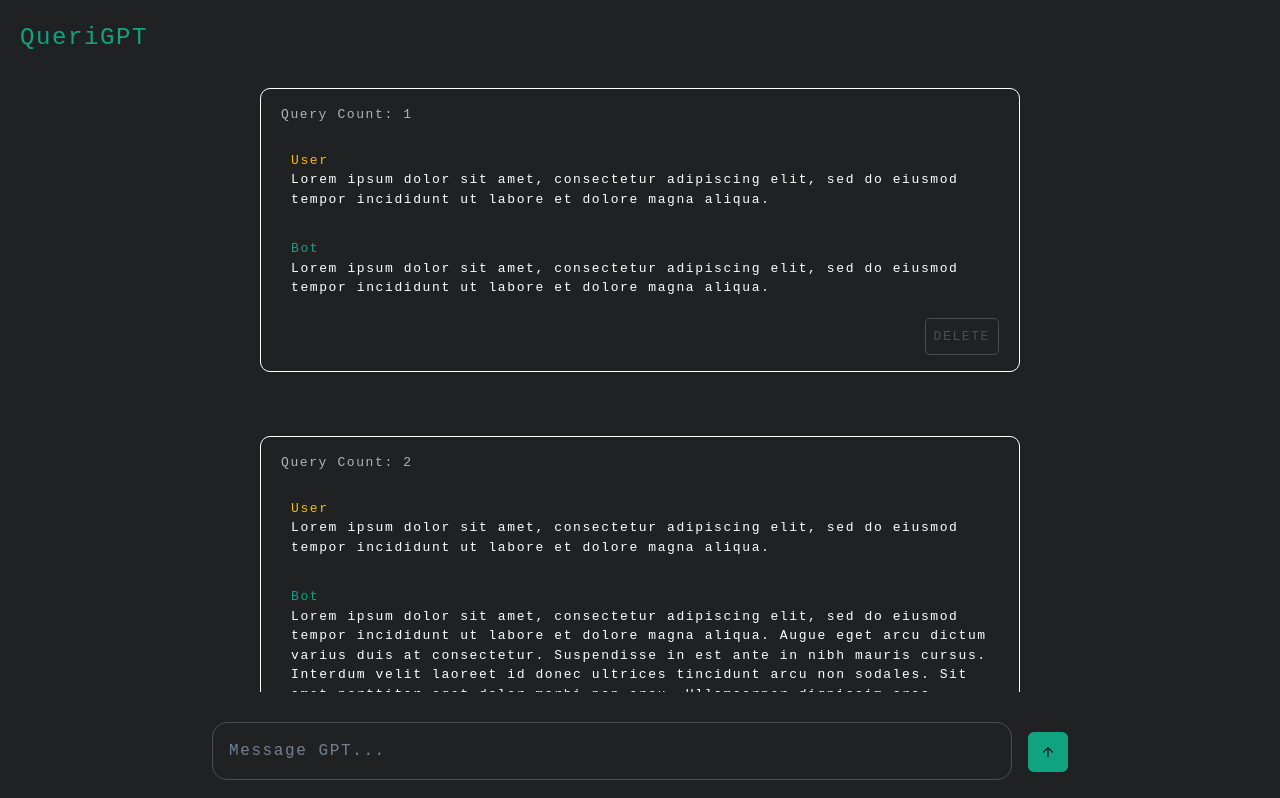
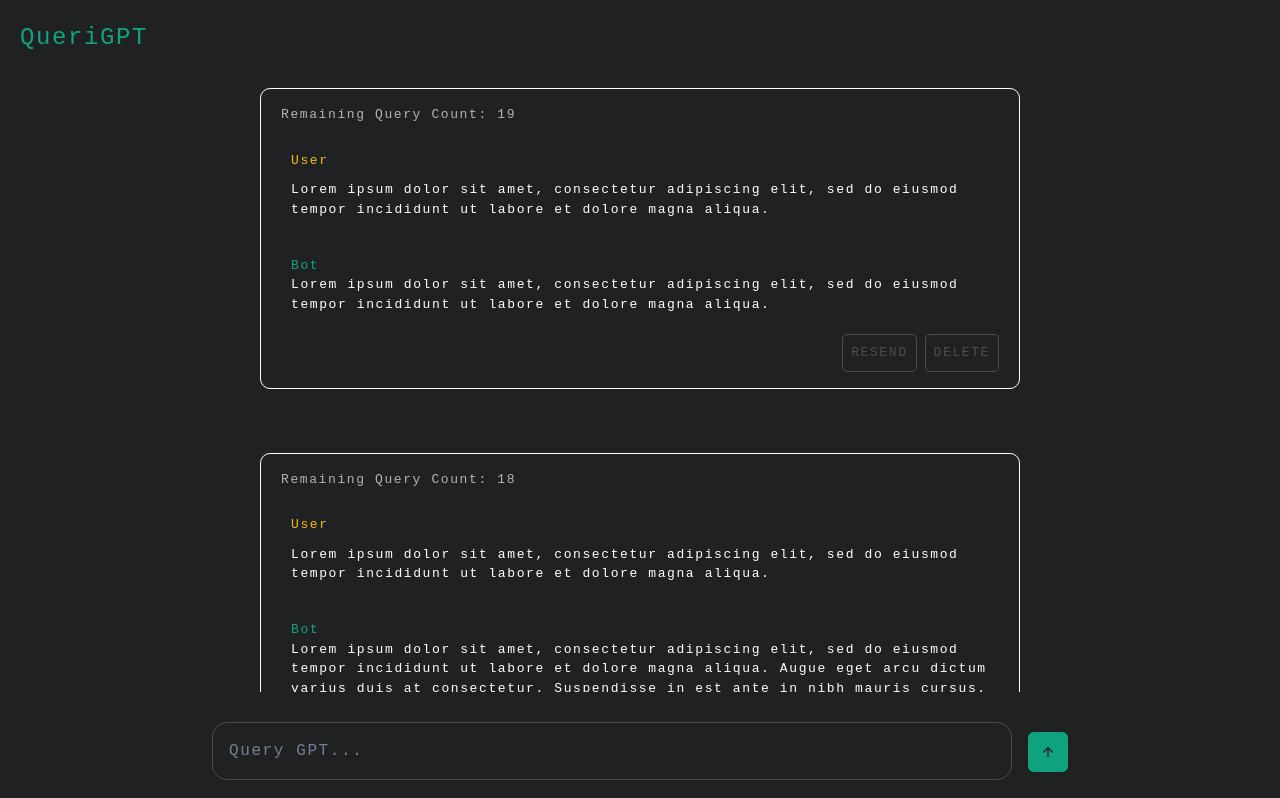
Before and after one commit to Soohyeun/COMP4537_Project, a React (Vite) app in the folder client/: page /query in a window 1280 px wide. Shown: the top 798 px of the page. Built offline with nearby package versions, Linux system fonts and the light colour scheme.

Commit message:
feat: allow users to resend queries

```diff
--- a/client/src/components/login/Login.jsx
+++ b/client/src/components/login/Login.jsx
@@ -67,7 +67,7 @@
 							LOG IN
 						</button>
                         <Link to="/signup">
-                            Does not have an account...
+                            Do not have an account...
                         </Link>
 					</Form>
 				)}
--- /dev/null
+++ b/client/src/components/query/ChatContainer.jsx
@@ -0,0 +1,48 @@
+import React, { useState } from "react";
+import PropTypes from "prop-types";
+
+ChatContainer.propTypes = {
+	remainingQueryCount: PropTypes.number.isRequired,
+	query: PropTypes.string.isRequired,
+	response: PropTypes.string.isRequired,
+	deleteChat: PropTypes.func.isRequired,
+};
+
+export default function ChatContainer(props) {
+	const { remainingQueryCount, response, deleteChat } = props;
+	const [query, setQuery] = useState(props.query);
+
+	const resendQuery = () => {
+		console.log(`Resending query: ${query}`);
+	};
+
+	return (
+		<div className="chat-container">
+			<p className="query-count">
+				Remaining Query Count: {remainingQueryCount}
+			</p>
+			<div className="chat-message user">
+				<label>User</label>
+				<textarea
+					type="text"
+					value={query}
+					onChange={(event) => {
+						setQuery(event.target.value);
+					}}
+				/>
+			</div>
+			<div className="chat-message bot">
+				<label>Bot</label>
+				<p>{response}</p>
+			</div>
+			<div className="buttons">
+				<button className="resend-button" onClick={resendQuery}>
+					RESEND
+				</button>
+				<button className="delete-button" onClick={deleteChat}>
+					DELETE
+				</button>
+			</div>
+		</div>
+	);
+}
--- a/client/src/components/query/Footer.jsx
+++ b/client/src/components/query/Footer.jsx
@@ -5,7 +5,7 @@
 	return (
 		<footer>
 			<div>
-				<input placeholder="Message GPT..."></input>
+				<input placeholder="Query GPT..."></input>
                 <IconButton
 					icon={<ArrowUpIcon />}
 					aria-label="Send Message"
--- a/client/src/components/query/Query.jsx
+++ b/client/src/components/query/Query.jsx
@@ -1,3 +1,4 @@
+import ChatContainer from "./ChatContainer";
 import Footer from "./Footer";
 
 export default function Query() {
@@ -7,108 +8,73 @@
 				<h1>QueriGPT</h1>
 			</header>
 			<main>
-				<div className="chat-container">
-					<p className="query-count">Query Count: 1</p>
-					<div className="chat-message user">
-						<label>User</label>
-						<p>
-							Lorem ipsum dolor sit amet, consectetur adipiscing
-							elit, sed do eiusmod tempor incididunt ut labore et
-							dolore magna aliqua.
-						</p>
-					</div>
-					<div className="chat-message bot">
-						<label>Bot</label>
-						<p>
-							Lorem ipsum dolor sit amet, consectetur adipiscing
-							elit, sed do eiusmod tempor incididunt ut labore et
-							dolore magna aliqua.
-						</p>
-					</div>
-					<button className="delete-button">DELETE</button>
-				</div>
-				<div className="chat-container">
-					<p className="query-count">Query Count: 2</p>
-					<div className="chat-message user">
-						<label>User</label>
-						<p>
-							Lorem ipsum dolor sit amet, consectetur adipiscing
-							elit, sed do eiusmod tempor incididunt ut labore et
-							dolore magna aliqua.
-						</p>
-					</div>
-					<div className="chat-message bot">
-						<label>Bot</label>
-						<p>
-							Lorem ipsum dolor sit amet, consectetur adipiscing
-							elit, sed do eiusmod tempor incididunt ut labore et
-							dolore magna aliqua. Augue eget arcu dictum varius
-							duis at consectetur. Suspendisse in est ante in nibh
-							mauris cursus. Interdum velit laoreet id donec
-							ultrices tincidunt arcu non sodales. Sit amet
-							porttitor eget dolor morbi non arcu. Ullamcorper
-							dignissim cras tincidunt lobortis feugiat vivamus.
-							Ultrices tincidunt arcu non sodales. Nunc congue
-							nisi vitae suscipit tellus mauris a. Massa sed
-							elementum tempus egestas sed. Morbi tristique
-							senectus et netus et. Adipiscing elit duis tristique
-							sollicitudin. Tortor posuere ac ut consequat semper
-							viverra. Aliquam etiam erat velit scelerisque in
-							dictum non consectetur. Diam sit amet nisl suscipit
-							adipiscing bibendum est. Aliquet nibh praesent
-							tristique magna sit amet purus. Interdum velit
-							euismod in pellentesque massa placerat duis
-							ultricies. Tortor aliquam nulla facilisi cras
-							fermentum odio eu. Viverra nam libero justo laoreet.
-							Massa placerat duis ultricies lacus. Sem viverra
-							aliquet eget sit amet tellus cras adipiscing.
-							Pretium fusce id velit ut tortor pretium. Habitant
-							morbi tristique senectus et netus et malesuada.
-							Tellus id interdum velit laoreet id donec.
-							Pellentesque habitant morbi tristique senectus et
-							netus. Aenean et tortor at risus. Fringilla
-							phasellus faucibus scelerisque eleifend. Suspendisse
-							faucibus interdum posuere lorem ipsum dolor sit
-							amet. Est pellentesque elit ullamcorper dignissim
-							cras tincidunt lobortis. Euismod in pellentesque
-							massa placerat duis ultricies lacus sed turpis.
-							Pellentesque eu tincidunt tortor aliquam nulla
-							facilisi. Aenean pharetra magna ac placerat.
-							Dignissim cras tincidunt lobortis feugiat vivamus
-							at. Rhoncus aenean vel elit scelerisque mauris. Non
-							blandit massa enim nec dui nunc mattis enim.
-							Ullamcorper sit amet risus nullam eget felis eget
-							nunc lobortis. Senectus et netus et malesuada fames
-							ac turpis. Proin libero nunc consequat interdum
-							varius sit. Morbi tristique senectus et netus et
-							malesuada. Pretium nibh ipsum consequat nisl vel
-							pretium lectus. Aliquam nulla facilisi cras
-							fermentum. Neque ornare aenean euismod elementum
-							nisi quis eleifend quam adipiscing. Molestie a
-							iaculis at erat pellentesque adipiscing commodo elit
-							at. Varius sit amet mattis vulputate enim. Donec ac
-							odio tempor orci dapibus ultrices in iaculis nunc.
-							Urna id volutpat lacus laoreet non curabitur
-							gravida. Nisi lacus sed viverra tellus in hac
-							habitasse platea dictumst. Erat pellentesque
-							adipiscing commodo elit at imperdiet dui accumsan.
-							Tristique senectus et netus et malesuada fames ac.
-							Odio tempor orci dapibus ultrices in iaculis nunc
-							sed augue. Justo nec ultrices dui sapien eget.
-							Suspendisse in est ante in nibh mauris cursus
-							mattis. Elit pellentesque habitant morbi tristique
-							senectus et netus. Condimentum lacinia quis vel eros
-							donec ac odio tempor orci. Posuere urna nec
-							tincidunt praesent semper feugiat nibh sed. Amet
-							nisl purus in mollis nunc. Cursus risus at ultrices
-							mi tempus imperdiet nulla malesuada. Feugiat vivamus
-							at augue eget arcu dictum. Vel pharetra vel turpis
-							nunc eget lorem dolor. Quam nulla porttitor massa id
-							neque aliquam. Quisque sagittis purus sit amet.
-						</p>
-					</div>
-					<button className="delete-button">DELETE</button>
-				</div>
+				<ChatContainer
+					remainingQueryCount={19}
+					query="Lorem ipsum dolor sit amet, consectetur adipiscing elit, sed do eiusmod tempor incididunt ut labore et dolore magna aliqua."
+					response="Lorem ipsum dolor sit amet, consectetur adipiscing elit, sed do eiusmod tempor incididunt ut labore et dolore magna aliqua."
+					deleteChat={() => console.log("Chat deleted!")}
+				/>
+				<ChatContainer
+					remainingQueryCount={18}
+					query="Lorem ipsum dolor sit amet, consectetur adipiscing elit, sed do eiusmod tempor incididunt ut labore et dolore magna aliqua."
+					response="Lorem ipsum dolor sit amet, consectetur adipiscing elit, sed
+					do eiusmod tempor incididunt ut labore et dolore magna
+					aliqua. Augue eget arcu dictum varius duis at consectetur.
+					Suspendisse in est ante in nibh mauris cursus. Interdum
+					velit laoreet id donec ultrices tincidunt arcu non sodales.
+					Sit amet porttitor eget dolor morbi non arcu. Ullamcorper
+					dignissim cras tincidunt lobortis feugiat vivamus. Ultrices
+					tincidunt arcu non sodales. Nunc congue nisi vitae suscipit
+					tellus mauris a. Massa sed elementum tempus egestas sed.
+					Morbi tristique senectus et netus et. Adipiscing elit duis
+					tristique sollicitudin. Tortor posuere ac ut consequat
+					semper viverra. Aliquam etiam erat velit scelerisque in
+					dictum non consectetur. Diam sit amet nisl suscipit
+					adipiscing bibendum est. Aliquet nibh praesent tristique
+					magna sit amet purus. Interdum velit euismod in pellentesque
+					massa placerat duis ultricies. Tortor aliquam nulla facilisi
+					cras fermentum odio eu. Viverra nam libero justo laoreet.
+					Massa placerat duis ultricies lacus. Sem viverra aliquet
+					eget sit amet tellus cras adipiscing. Pretium fusce id velit
+					ut tortor pretium. Habitant morbi tristique senectus et
+					netus et malesuada. Tellus id interdum velit laoreet id
+					donec. Pellentesque habitant morbi tristique senectus et
+					netus. Aenean et tortor at risus. Fringilla phasellus
+					faucibus scelerisque eleifend. Suspendisse faucibus interdum
+					posuere lorem ipsum dolor sit amet. Est pellentesque elit
+					ullamcorper dignissim cras tincidunt lobortis. Euismod in
+					pellentesque massa placerat duis ultricies lacus sed turpis.
+					Pellentesque eu tincidunt tortor aliquam nulla facilisi.
+					Aenean pharetra magna ac placerat. Dignissim cras tincidunt
+					lobortis feugiat vivamus at. Rhoncus aenean vel elit
+					scelerisque mauris. Non blandit massa enim nec dui nunc
+					mattis enim. Ullamcorper sit amet risus nullam eget felis
+					eget nunc lobortis. Senectus et netus et malesuada fames ac
+					turpis. Proin libero nunc consequat interdum varius sit.
+					Morbi tristique senectus et netus et malesuada. Pretium nibh
+					ipsum consequat nisl vel pretium lectus. Aliquam nulla
+					facilisi cras fermentum. Neque ornare aenean euismod
+					elementum nisi quis eleifend quam adipiscing. Molestie a
+					iaculis at erat pellentesque adipiscing commodo elit at.
+					Varius sit amet mattis vulputate enim. Donec ac odio tempor
+					orci dapibus ultrices in iaculis nunc. Urna id volutpat
+					lacus laoreet non curabitur gravida. Nisi lacus sed viverra
+					tellus in hac habitasse platea dictumst. Erat pellentesque
+					adipiscing commodo elit at imperdiet dui accumsan. Tristique
+					senectus et netus et malesuada fames ac. Odio tempor orci
+					dapibus ultrices in iaculis nunc sed augue. Justo nec
+					ultrices dui sapien eget. Suspendisse in est ante in nibh
+					mauris cursus mattis. Elit pellentesque habitant morbi
+					tristique senectus et netus. Condimentum lacinia quis vel
+					eros donec ac odio tempor orci. Posuere urna nec tincidunt
+					praesent semper feugiat nibh sed. Amet nisl purus in mollis
+					nunc. Cursus risus at ultrices mi tempus imperdiet nulla
+					malesuada. Feugiat vivamus at augue eget arcu dictum. Vel
+					pharetra vel turpis nunc eget lorem dolor. Quam nulla
+					porttitor massa id neque aliquam. Quisque sagittis purus sit
+					amet."
+					deleteChat={() => console.log("Chat deleted!")}
+				/>
 			</main>
 			<Footer />
 		</div>
--- a/client/src/theme.js
+++ b/client/src/theme.js
@@ -74,17 +74,43 @@
 				border: "0.1px solid",
 				borderRadius: "0.625rem",
 				width: "100%",
-				".delete-button": {
-					alignSelf: "flex-end",
+				textarea: {
+					marginTop: "0.625rem",
+					backgroundColor: "inherit",
+					color: "brand.500",
+					width: "100%",
+					resize: "none",
+					border: "none",
+					_focus: {
+						outline: "1px solid",
+						outlineColor: "brand.400",
+						padding: "0.625rem",
+					},
+				},
+        ".buttons": {
+          display: "flex",
+          justifyContent: "flex-end",
+          gap: "0.5rem",
+          button: {
             padding: "0.5rem",
             border: "1px solid",
             borderColor: "brand.700",
             borderRadius: "5px",
             color: "brand.700",
+          },
+          ".resend-button": {
+            _hover: {
+              borderColor: "brand.300",
+              color: "brand.300",
+              opacity: "0.7",
+            },
+          },
+          ".delete-button": {
             _hover: {
               borderColor: "red.600",
               color: "red.600",
               opacity: "0.7",
+            },
           },
         },
 			},
```
Lines whose indentation alone changed are shown as unchanged.
